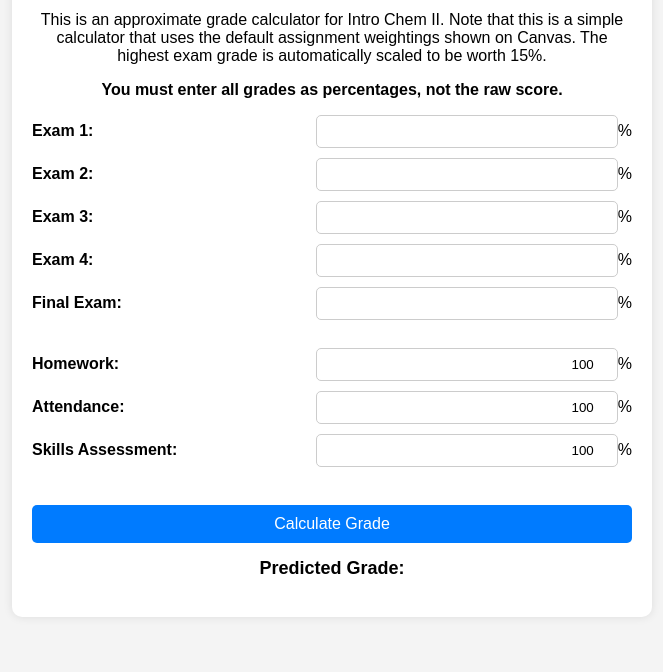
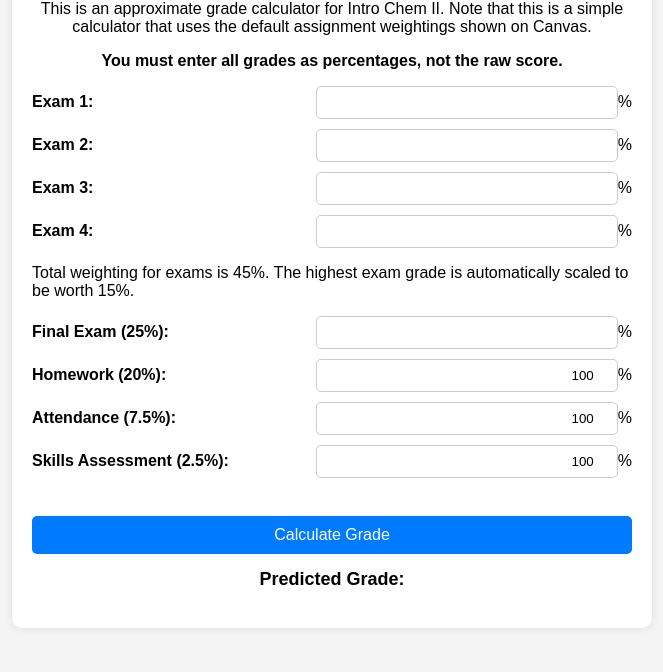
Before and after one commit to DrYoungJHU/ChemII-Grade-Calculator, a plain HTML site: page index.html in a window 1280 px wide. Shown: the part 128-800 px from the top of the page, without its empty margins (308-971 px from the left). Drawn offline with Linux system fonts and the light colour scheme.

Commit message:
Update index.html

```diff
--- a/index.html
+++ b/index.html
@@ -105,17 +105,17 @@
 <body>
     <div class="container">
         <h2>Grade Calculator</h2>
-        <p style="text-align: center;">This is an approximate grade calculator for Intro Chem II. Note that this is a simple calculator that uses the default assignment weightings shown on Canvas. The highest exam grade is automatically scaled to be worth 15%.</p>
+        <p style="text-align: center;">This is an approximate grade calculator for Intro Chem II. Note that this is a simple calculator that uses the default assignment weightings shown on Canvas.</p>
         <p style="text-align: center;"><strong>You must enter all grades as percentages, not the raw score.</strong></p>
         <div class="input-group"><label>Exam 1:</label><input type="number" id="exam1" min="0" max="100" value="">%</div>
         <div class="input-group"><label>Exam 2:</label><input type="number" id="exam2" min="0" max="100" value=""> %</div>
         <div class="input-group"><label>Exam 3:</label><input type="number" id="exam3" min="0" max="100" value=""> %</div>
         <div class="input-group"><label>Exam 4:</label><input type="number" id="exam4" min="0" max="100" value=""> %</div>
-        <div class="input-group"><label>Final Exam:</label><input type="number" id="finalExam" min="0" max="100" value=""> %</div>
-        <br>
-        <div class="input-group"><label>Homework:</label><input type="number" id="homework" min="0" max="100" value="100"> %</div>
-        <div class="input-group"><label>Attendance:</label><input type="number" id="attendance" min="0" max="100" value="100"> %</div>
-        <div class="input-group"><label>Skills Assessment:</label><input type="number" id="skillsAss" min="0" max="100" value="100"> %</div>
+          <p>Total weighting for exams is 45%. The highest exam grade is automatically scaled to be worth 15%.</p>
+        <div class="input-group"><label>Final Exam (25%):</label><input type="number" id="finalExam" min="0" max="100" value=""> %</div>
+        <div class="input-group"><label>Homework (20%):</label><input type="number" id="homework" min="0" max="100" value="100"> %</div>
+        <div class="input-group"><label>Attendance (7.5%):</label><input type="number" id="attendance" min="0" max="100" value="100"> %</div>
+        <div class="input-group"><label>Skills Assessment (2.5%):</label><input type="number" id="skillsAss" min="0" max="100" value="100"> %</div>
         <br>
         <button onclick="calculateGrade()">Calculate Grade</button>
         <h3 id="result">Predicted Grade: </h3>
```
